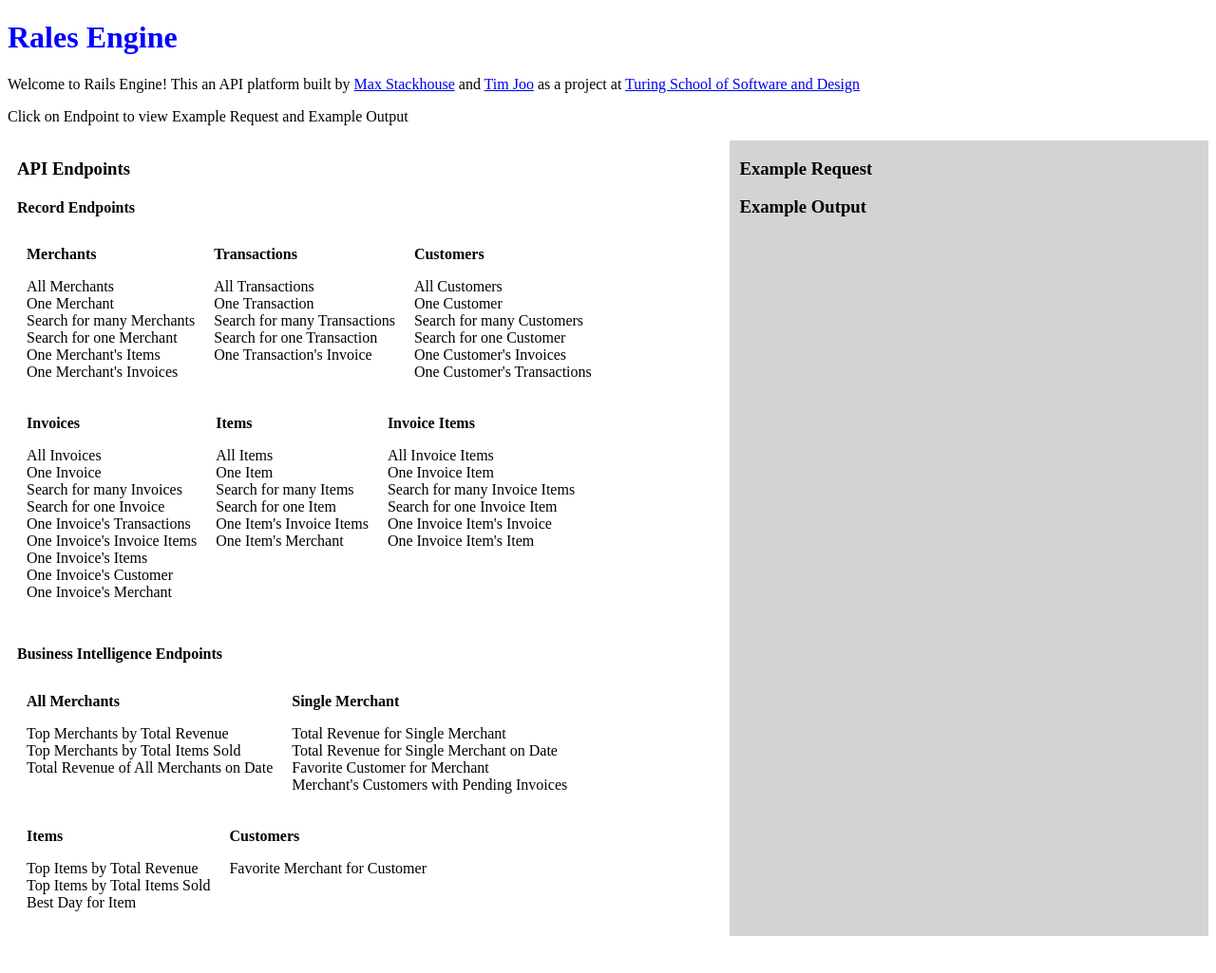
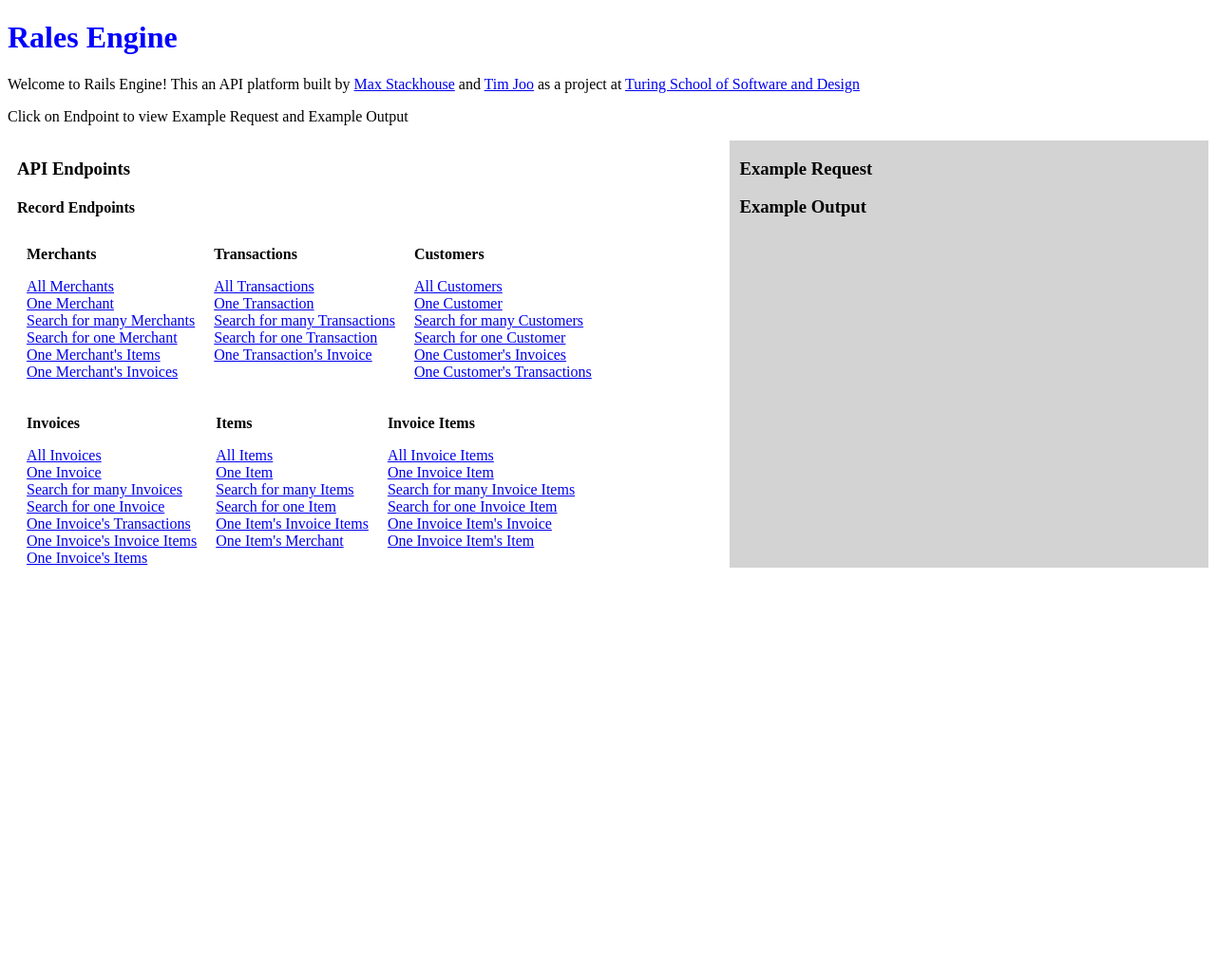
Before and after one commit to Tyjoo26/rales_engine, a Rails app: page / in a window 1280 px wide. Shown: the top 1025 px of the page at 95% size. Run offline with Rails 7, Linux system fonts and the light colour scheme; some libraries are stand-ins or nearby versions.

Commit message:
Add links to index.html

```diff
--- a/public/application.css
+++ b/public/application.css
@@ -12,6 +12,8 @@
 .left-half {
   width: 60%;
   padding: 0 10px 0 10px;
+  overflow-y: scroll;
+  height: 450px;
 }
 
 .right-half {
@@ -31,6 +33,3 @@
   padding: 5px;
   margin: 5px;
 }
-.endpoint {
-
-}
--- a/public/index.html
+++ b/public/index.html
@@ -22,71 +22,71 @@
           <div class="endpoint-box">
             <strong>Merchants</strong>
             <ul>
-              <li class="endpoint" id="all-merchants"> All Merchants</li>
-              <li class="endpoint" id="one-merchant"> One Merchant</li>
-              <li class="endpoint" id="search-many-merchants"> Search for many Merchants</li>
-              <li class="endpoint" id="search-one-merchant"> Search for one Merchant</li>
-              <li class="endpoint" id="merchant-items"> One Merchant's Items </li>
-              <li class="endpoint" id="merchant-invoices"> One Merchant's Invoices </li>
+              <li class="endpoint" id="all-merchants"><a href="#">All Merchants</a></li>
+              <li class="endpoint" id="one-merchant"><a href="#">One Merchant</a></li>
+              <li class="endpoint" id="search-many-merchants"><a href="#">Search for many Merchants</a></li>
+              <li class="endpoint" id="search-one-merchant"><a href="#">Search for one Merchant</a></li>
+              <li class="endpoint" id="merchant-items"><a href="#">One Merchant's Items</a></li>
+              <li class="endpoint" id="merchant-invoices"><a href="#">One Merchant's Invoices</a></li>
             </ul>
           </div>
           <div class="endpoint-box">
             <strong>Transactions</strong>
             <ul>
-              <li class="endpoint" id="all-transactions"> All Transactions</li>
-              <li class="endpoint" id="one-transaction"> One Transaction</li>
-              <li class="endpoint" id="search-many-transactions"> Search for many Transactions</li>
-              <li class="endpoint" id="search-one-transaction"> Search for one Transaction</li>
-              <li class="endpoint" id="transaction-invoice">One Transaction's Invoice</li>
+              <li class="endpoint" id="all-transactions"><a href="#">All Transactions</a></li>
+              <li class="endpoint" id="one-transaction"><a href="#">One Transaction</a></li>
+              <li class="endpoint" id="search-many-transactions"><a href="#"> Search for many Transactions </a> </li>
+              <li class="endpoint" id="search-one-transaction"><a href="#"> Search for one Transaction </a> </li>
+              <li class="endpoint" id="transaction-invoice"><a href="#">One Transaction's Invoice </a> </li>
             </ul>
           </div>
           <div class="endpoint-box">
             <strong>Customers</strong>
             <ul>
-              <li class="endpoint" id="all-customers"> All Customers</li>
-              <li class="endpoint" id="one-customer"> One Customer</li>
-              <li class="endpoint" id="search-many-customers"> Search for many Customers</li>
-              <li class="endpoint" id="search-one-customer"> Search for one Customer</li>
-              <li class="endpoint" id="customer-invoices"> One Customer's Invoices</li>
-              <li class="endpoint" id="customer-transactions"> One Customer's Transactions</li>
+              <li class="endpoint" id="all-customers"><a href="#"> All Customers </a> </li>
+              <li class="endpoint" id="one-customer"><a href="#"> One Customer </a> </li>
+              <li class="endpoint" id="search-many-customers"><a href="#"> Search for many Customers </a> </li>
+              <li class="endpoint" id="search-one-customer"><a href="#"> Search for one Customer </a> </li>
+              <li class="endpoint" id="customer-invoices"><a href="#"> One Customer's Invoices </a> </li>
+              <li class="endpoint" id="customer-transactions"><a href="#"> One Customer's Transactions </a> </li>
 
             </ul>
           </div>
           <div class="endpoint-box">
             <strong>Invoices</strong>
             <ul>
-              <li class="endpoint" id="all-invoices"> All Invoices</li>
-              <li class="endpoint" id="one-invoice"> One Invoice</li>
-              <li class="endpoint" id="search-many-invoices"> Search for many Invoices</li>
-              <li class="endpoint" id="search-one-invoice"> Search for one Invoice</li>
-              <li class="endpoint" id="invoice-transactions"> One Invoice's Transactions</li>
-              <li class="endpoint" id="invoice-invoice-items"> One Invoice's Invoice Items</li>
-              <li class="endpoint" id="invoice-items"> One Invoice's Items</li>
-              <li class="endpoint" id="invoice-customer"> One Invoice's Customer</li>
-              <li class="endpoint" id="invoice-merchant"> One Invoice's Merchant</li>
+              <li class="endpoint" id="all-invoices"><a href="#"> All Invoices </a> </li>
+              <li class="endpoint" id="one-invoice"><a href="#"> One Invoice </a> </li>
+              <li class="endpoint" id="search-many-invoices"><a href="#"> Search for many Invoices </a> </li>
+              <li class="endpoint" id="search-one-invoice"><a href="#"> Search for one Invoice </a> </li>
+              <li class="endpoint" id="invoice-transactions"><a href="#"> One Invoice's Transactions </a> </li>
+              <li class="endpoint" id="invoice-invoice-items"><a href="#"> One Invoice's Invoice Items </a> </li>
+              <li class="endpoint" id="invoice-items"><a href="#"> One Invoice's Items </a> </li>
+              <li class="endpoint" id="invoice-customer"><a href="#"> One Invoice's Customer </a> </li>
+              <li class="endpoint" id="invoice-merchant"><a href="#"> One Invoice's Merchant </a> </li>
 
             </ul>
           </div>
           <div class="endpoint-box">
             <strong>Items</strong>
             <ul>
-              <li class="endpoint" id="all-items"> All Items</li>
-              <li class="endpoint" id="one-item"> One Item</li>
-              <li class="endpoint" id="search-many-items"> Search for many Items</li>
-              <li class="endpoint" id="search-one-item"> Search for one Item</li>
-              <li class="endpoint" id="item-invoice-items"> One Item's Invoice Items</li>
-              <li class="endpoint" id="item-merchant"> One Item's Merchant</li>
+              <li class="endpoint" id="all-items"><a href="#"> All Items </a> </li>
+              <li class="endpoint" id="one-item"><a href="#"> One Item </a> </li>
+              <li class="endpoint" id="search-many-items"><a href="#"> Search for many Items </a> </li>
+              <li class="endpoint" id="search-one-item"><a href="#"> Search for one Item </a> </li>
+              <li class="endpoint" id="item-invoice-items"><a href="#"> One Item's Invoice Items </a> </li>
+              <li class="endpoint" id="item-merchant"><a href="#"> One Item's Merchant </a> </li>
             </ul>
           </div>
           <div class="endpoint-box">
             <strong>Invoice Items</strong>
             <ul>
-              <li class="endpoint" id="all-invoice-items"> All Invoice Items</li>
-              <li class="endpoint" id="one-invoice-item"> One Invoice Item</li>
-              <li class="endpoint" id="search-many-invoice-items"> Search for many Invoice Items</li>
-              <li class="endpoint" id="search-one-invoice-item"> Search for one Invoice Item</li>
-              <li class="endpoint" id="invoice-items-invoice"> One Invoice Item's Invoice</li>
-              <li class="endpoint" id="invoice-items-item"> One Invoice Item's Item</li>
+              <li class="endpoint" id="all-invoice-items"><a href="#"> All Invoice Items </a> </li>
+              <li class="endpoint" id="one-invoice-item"><a href="#"> One Invoice Item </a> </li>
+              <li class="endpoint" id="search-many-invoice-items"><a href="#"> Search for many Invoice Items </a> </li>
+              <li class="endpoint" id="search-one-invoice-item"><a href="#"> Search for one Invoice Item </a> </li>
+              <li class="endpoint" id="invoice-items-invoice"><a href="#"> One Invoice Item's Invoice </a> </li>
+              <li class="endpoint" id="invoice-items-item"><a href="#"> One Invoice Item's Item </a> </li>
             </ul>
           </div>
         </div>
@@ -95,32 +95,32 @@
           <div class="endpoint-box">
             <strong>All Merchants</strong>
             <ul>
-              <li class="endpoint" id="top-merchants-revenue"> Top Merchants by Total Revenue </li>
-              <li class="endpoint" id="top-merchants-items"> Top Merchants by Total Items Sold </li>
-              <li class="endpoint" id="merchants-total-revenue"> Total Revenue of All Merchants on Date </li>
+              <li class="endpoint" id="top-merchants-revenue"><a href="#"> Top Merchants by Total Revenue  </a> </li>
+              <li class="endpoint" id="top-merchants-items"><a href="#"> Top Merchants by Total Items Sold  </a> </li>
+              <li class="endpoint" id="merchants-total-revenue"><a href="#"> Total Revenue of All Merchants on Date  </a> </li>
             </ul>
           </div>
           <div class="endpoint-box">
             <strong>Single Merchant</strong>
             <ul>
-              <li class="endpoint" id="merchant-total-revenue"> Total Revenue for Single Merchant</li>
-              <li class="endpoint" id="merchant-total-revenue-date"> Total Revenue for Single Merchant on Date</li>
-              <li class="endpoint" id="merchant-favorite-customer"> Favorite Customer for Merchant</li>
-              <li class="endpoint" id="merchant-customers-pending"> Merchant's Customers with Pending Invoices</li>
+              <li class="endpoint" id="merchant-total-revenue"><a href="#"> Total Revenue for Single Merchant </a> </li>
+              <li class="endpoint" id="merchant-total-revenue-date"><a href="#"> Total Revenue for Single Merchant on Date </a> </li>
+              <li class="endpoint" id="merchant-favorite-customer"><a href="#"> Favorite Customer for Merchant </a> </li>
+              <li class="endpoint" id="merchant-customers-pending"><a href="#"> Merchant's Customers with Pending Invoices </a> </li>
             </ul>
           </div>
           <div class="endpoint-box">
             <strong>Items</strong>
             <ul>
-              <li class="endpoint" id="top-items-revenue"> Top Items by Total Revenue</li>
-              <li class="endpoint" id="top-items-quantity"> Top Items by Total Items Sold</li>
-              <li class="endpoint" id="item-best-day"> Best Day for Item</li>
+              <li class="endpoint" id="top-items-revenue"><a href="#">Top Items by Total Revenue</a></li>
+              <li class="endpoint" id="top-items-quantity"><a href="#">Top Items by Total Items Sold</a></li>
+              <li class="endpoint" id="item-best-day"><a href="#">Best Day for Item</a></li>
             </ul>
           </div>
           <div class="endpoint-box">
             <strong>Customers</strong>
             <ul>
-              <li class="endpoint" id="customer-favorite-merchant"> Favorite Merchant for Customer</li>
+              <li class="endpoint" id="customer-favorite-merchant"> <a href="#">Favorite Merchant for Customer </a> </li>
             </ul>
           </div>
         </div>
--- a/public/js/business_intelligence.js
+++ b/public/js/business_intelligence.js
@@ -37,7 +37,7 @@
 
 var merchantTotalRevenue = ["GET /api/v1/merchants/:id/revenue", {
   "id": 3,
-  "total_revenue": "120.00"
+  "total_revenue": "25604.00"
 }]
 
 $("#merchant-total-revenue").click(function() {
@@ -87,7 +87,8 @@
   $("#example-output").html(JSON.stringify(merchantCustomersPending[1], undefined, 2))
 })
 
-var topItemsRevenue = ["GET /api/v1/items/most_revenue?quantity=x (returns X items)"[
+var topItemsRevenue = ["GET /api/v1/items/most_revenue?quantity=x (returns X items)",
+[
   {
     "id": 227,
     "name": "Item Dicta Autem",
```
